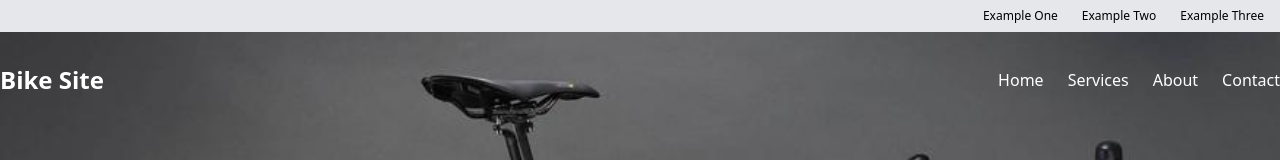
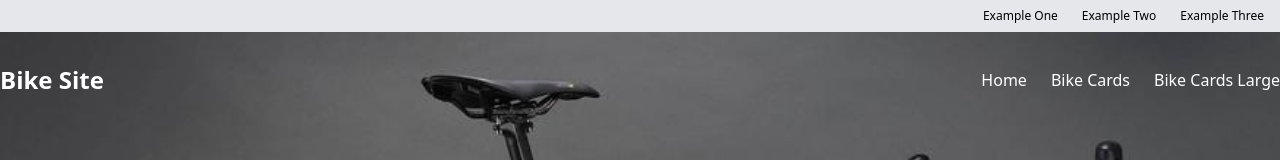
Before and after one commit to mostlyclicks/mostly-component-library, a React (Create React App) app: page / in a window 1280 px wide. Shown: the top 160 px of the page. Built offline with nearby package versions, Linux system fonts and the light colour scheme.

Commit message:
add links in main nav

```diff
--- a/src/DummyData/NavData.js
+++ b/src/DummyData/NavData.js
@@ -6,7 +6,6 @@ export const topNavLinks = [
 
 export const mainNavLinks = [
   {url: "/", linkText: "Home"},
-  {url: "/services", linkText: "Services"},
-  {url: "/about", linkText: "About"},
-  {url: "/contact", linkText: "Contact"},
+  {url: "/bike-cards", linkText: "Bike Cards"},
+  {url: "/bike-cards-large", linkText: "Bike Cards Large"},
 ]
```
